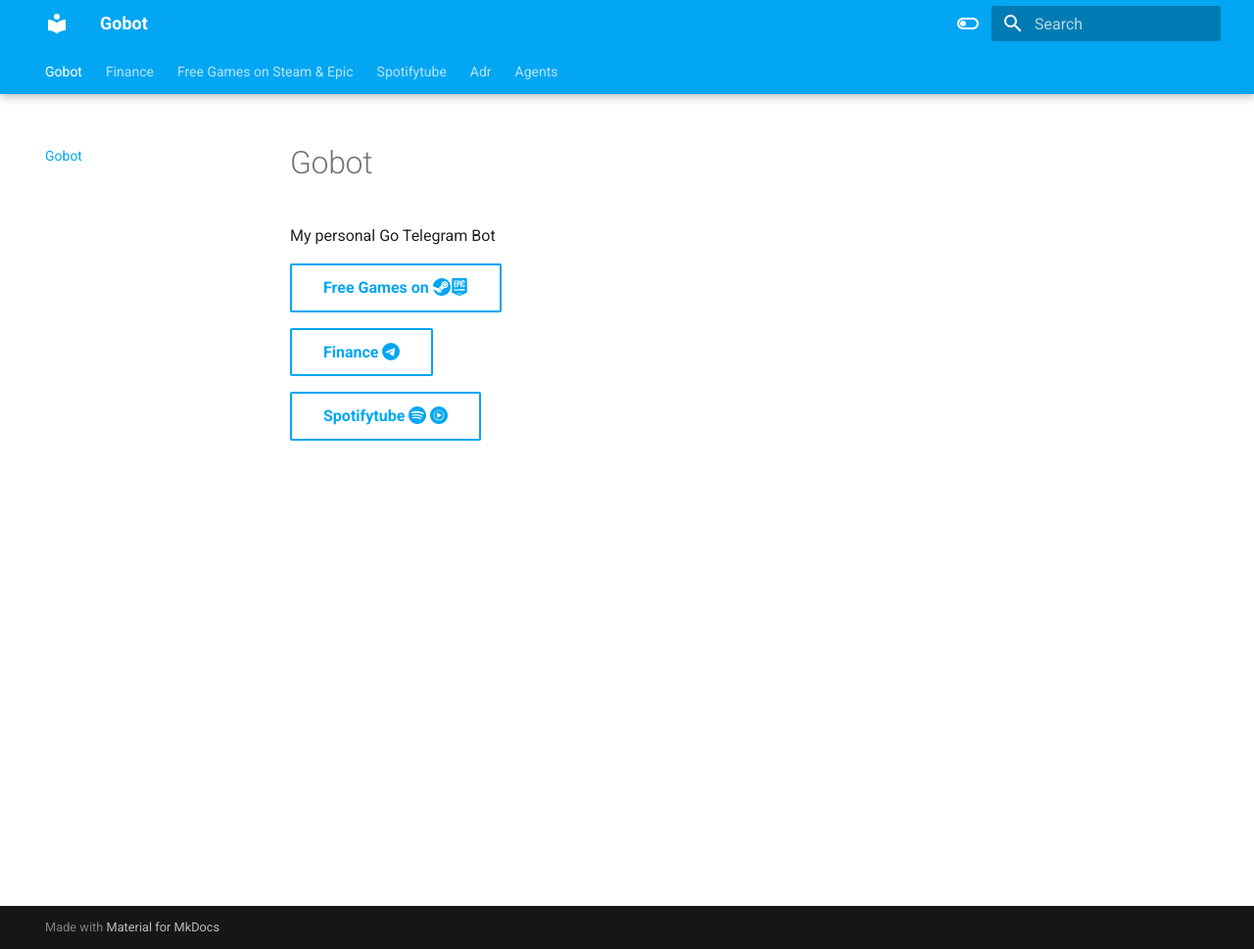
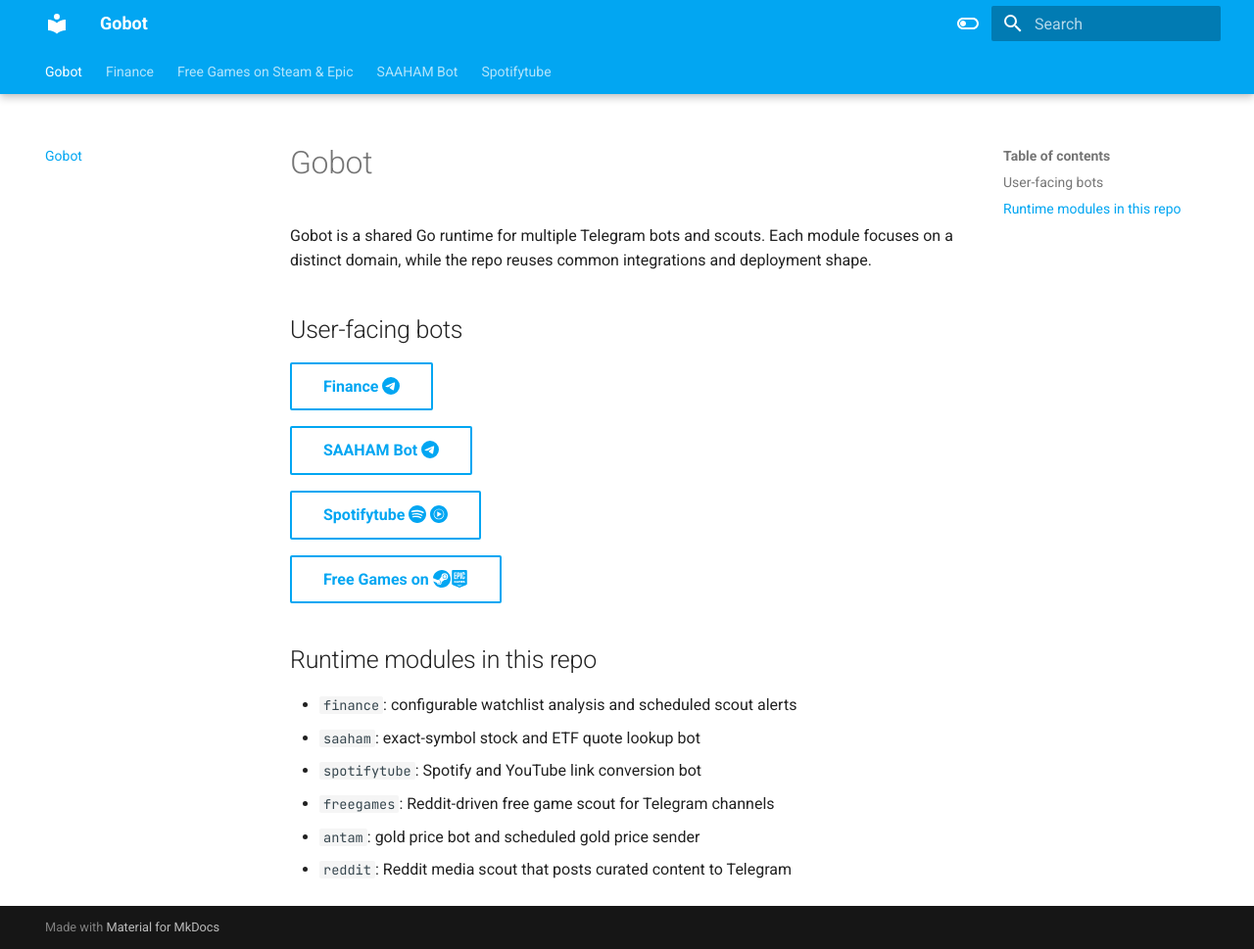
Before and after one commit to 100nandoo/gobot, an MkDocs documentation site: the page built from docs/index.md, in a window 1280 px wide and 969 px high. Shown: the whole window at 98% size. Built offline with MkDocs 1.6.1 and Material for MkDocs 9.7.7, drawn with Linux system fonts in a browser that asks for light colours.

Commit message:
update docs

```diff
--- a/docs/index.md
+++ b/docs/index.md
@@ -1,8 +1,23 @@
 # Gobot
-My personal Go Telegram Bot
+
+Gobot is a shared Go runtime for multiple Telegram bots and scouts.
+Each module focuses on a distinct domain, while the repo reuses common integrations and deployment shape.
+
+## User-facing bots
+
+[Finance :simple-telegram:](finance.md){ .md-button }
+
+[SAAHAM Bot :simple-telegram:](saaham.md){ .md-button }
+
+[Spotifytube :simple-spotify: :simple-youtubemusic:](spotifytube.md){ .md-button }
 
 [Free Games on :simple-steam::simple-epicgames:](freegames.md){ .md-button }
 
-[Finance :simple-telegram:](finance.md){ .md-button }
+## Runtime modules in this repo
 
-[Spotifytube :simple-spotify: :simple-youtubemusic:](spotifytube.md){ .md-button }
+- `finance`: configurable watchlist analysis and scheduled scout alerts
+- `saaham`: exact-symbol stock and ETF quote lookup bot
+- `spotifytube`: Spotify and YouTube link conversion bot
+- `freegames`: Reddit-driven free game scout for Telegram channels
+- `antam`: gold price bot and scheduled gold price sender
+- `reddit`: Reddit media scout that posts curated content to Telegram
--- a/mkdocs.yml
+++ b/mkdocs.yml
@@ -1,4 +1,7 @@
 site_name: Gobot
+exclude_docs: |
+  adr/
+  agents/
 theme:
   font:
     text: 'Roboto'
```
Also changed, not shown: README.md (+52 -1 lines), docs/saaham.md (added, +70 -0 lines).
